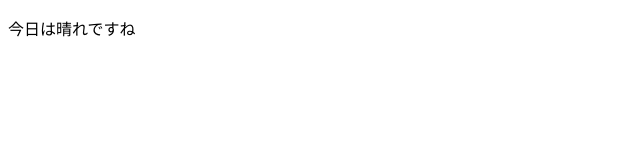
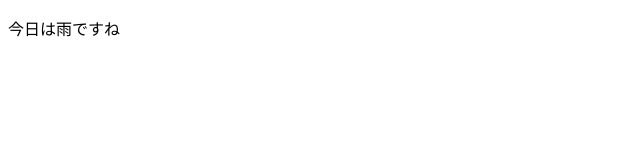
Before and after one commit to nornigh/first2, a plain HTML site: page index.html in a window 1280 px wide. Shown: the full height of the page, 0-640 px from the left. Drawn offline with Linux system fonts and the light colour scheme.

Commit message:
Update index.html

```diff
--- a/index.html
+++ b/index.html
@@ -5,6 +5,6 @@
         <title>のーないんです</title>
     </head>
     <body>
-        <p>今日は晴れですね</p>
+        <p>今日は雨ですね</p>
     </body>
 </html>
```
